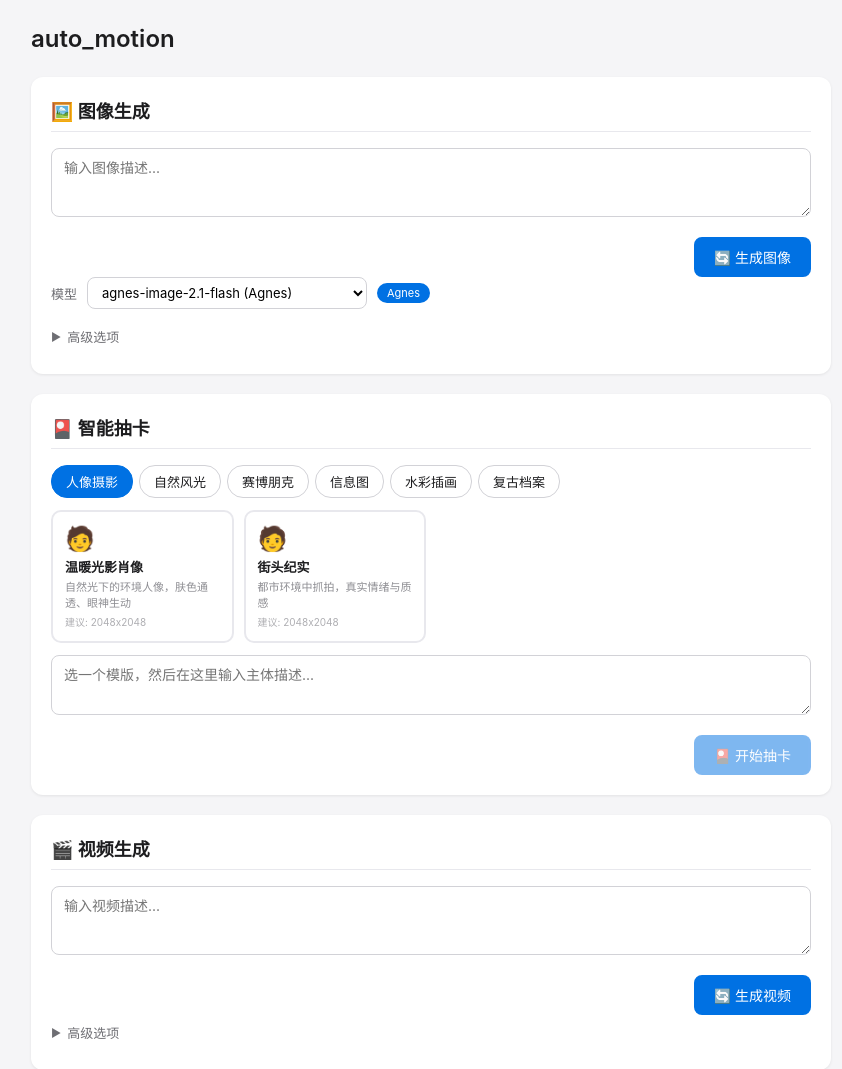
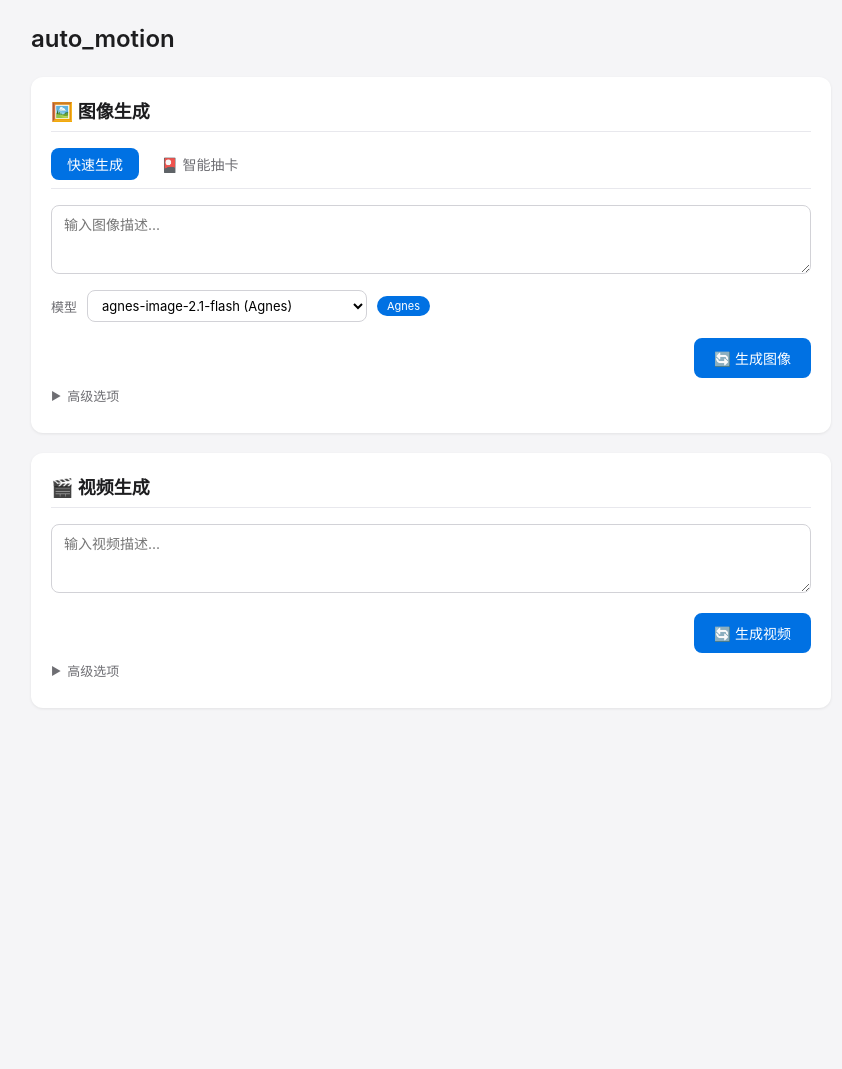
Before and after one commit to Golden0Voyager/auto-motion, a Flask app: page / in a window 1280 px wide. Shown: the top 1069 px of the page, without its empty margins (209-1051 px from the left). After the commit the page ends 677 px from the top, so only its background shows below. Run offline with Flask 3, Linux system fonts and the light colour scheme.

Commit message:
refactor: merge card-drawing into image card as tab
将智能抽卡从独立卡片合并到图像生成卡片作为 Tab 切换，
左侧「快速生成」、右侧「🎴 智能抽卡」，
减少垂直空间占用，交互更清晰

```diff
--- a/templates/index.html
+++ b/templates/index.html
@@ -76,6 +76,13 @@ input:focus, textarea:focus, select:focus { outline: none; border-color: #0071e3
 .result-actions { display:flex; gap:8px; justify-content:center; margin-top:8px; flex-wrap:wrap; }
 .result-actions .btn-sm { padding:6px 14px; background:#e8e8ed; color:#1d1d1f; border:none; border-radius:6px; font-size:12px; cursor:pointer; text-decoration:none; }
 .result-actions .btn-sm:hover { background:#d2d2d7; }
+
+/* 🖼️ 图像 Tab 切换 */
+.img-tab-bar { display:flex; gap:6px; margin-bottom:16px; padding-bottom:8px; border-bottom:1px solid #e8e8ed; }
+.img-tab { padding:6px 16px; border-radius:8px; font-size:14px; cursor:pointer; color:#6e6e73; transition:all 0.2s; }
+.img-tab:hover { color:#1d1d1f; background:#f0f0f2; }
+.img-tab.active { color:#fff; background:#0071e3; }
+.img-tab-content { transition:opacity 0.2s; }
 </style>
 </head>
 <body>
@@ -84,15 +91,17 @@ input:focus, textarea:focus, select:focus { outline: none; border-color: #0071e3
 
   <div class="card">
     <h2>🖼️ 图像生成</h2>
+    <div class="img-tab-bar">
+      <span class="img-tab active" data-tab="quick">快速生成</span>
+      <span class="img-tab" data-tab="card">🎴 智能抽卡</span>
+    </div>
+
+    <!-- Tab: 快速生成 -->
+    <div class="img-tab-content" id="img-tab-quick">
       <div class="form-group">
         <textarea id="img-prompt" placeholder="输入图像描述..." rows="3"></textarea>
       </div>
-    <div class="btn-group">
-      <button class="btn" id="img-btn">🔄 生成图像</button>
-    </div>
       <div id="img-result" class="result-area hidden"></div>
-
-    <!-- 模型选择（始终可见） -->
       <div class="model-bar" style="display:flex;align-items:center;gap:10px;margin-bottom:10px">
         <label style="font-size:13px;font-weight:500;color:#6e6e73;margin:0">模型</label>
         <select id="img-model" style="flex:1;max-width:280px;padding:6px 10px;border:1px solid #d2d2d7;border-radius:8px;font-size:13px;background:#fff">
@@ -101,7 +110,9 @@ input:focus, textarea:focus, select:focus { outline: none; border-color: #0071e3
         </select>
         <span id="img-model-badge" style="font-size:11px;padding:3px 10px;background:#0071e3;color:#fff;border-radius:10px;white-space:nowrap">Agnes</span>
       </div>
-
+      <div class="btn-group">
+        <button class="btn" id="img-btn">🔄 生成图像</button>
+      </div>
       <div class="advanced-toggle" id="img-advanced-toggle">
         <span class="chevron">▶</span> 高级选项
       </div>
@@ -124,9 +135,8 @@ input:focus, textarea:focus, select:focus { outline: none; border-color: #0071e3
       </div>
     </div>
 
-  <!-- ============ 🎴 智能抽卡 ============ -->
-  <div class="card" id="card-section">
-    <h2>🎴 智能抽卡</h2>
+    <!-- Tab: 智能抽卡 -->
+    <div class="img-tab-content hidden" id="img-tab-card">
       <div id="card-templates">
         <div class="tab-bar" id="card-tabs"></div>
         <div class="template-grid" id="card-grid"></div>
@@ -157,6 +167,7 @@ input:focus, textarea:focus, select:focus { outline: none; border-color: #0071e3
         <div class="step-card" data-step="3">
           <div class="step-header"><span class="step-num">3</span> 抽卡结果</div>
           <div class="step-body" id="step-result-body"></div>
+        </div>
       </div>
     </div>
   </div>
@@ -207,6 +218,16 @@ function setupToggle(btnId, contentId) {
 }
 setupToggle("img-advanced-toggle", "img-advanced");
 setupToggle("vid-advanced-toggle", "vid-advanced");
+
+// 🖼️ 图像 Tab 切换
+document.querySelectorAll(".img-tab").forEach(tab => {
+  tab.addEventListener("click", () => {
+    document.querySelectorAll(".img-tab").forEach(t => t.classList.remove("active"));
+    tab.classList.add("active");
+    document.querySelectorAll(".img-tab-content").forEach(c => c.classList.add("hidden"));
+    document.getElementById(`img-tab-${tab.dataset.tab}`).classList.remove("hidden");
+  });
+});
 
 const imgSizeHints = {
   "agnes-image-2.1-flash": "推荐: 1024x768, 1152x768, 1344x768",
```
Lines whose indentation alone changed are shown as unchanged.
